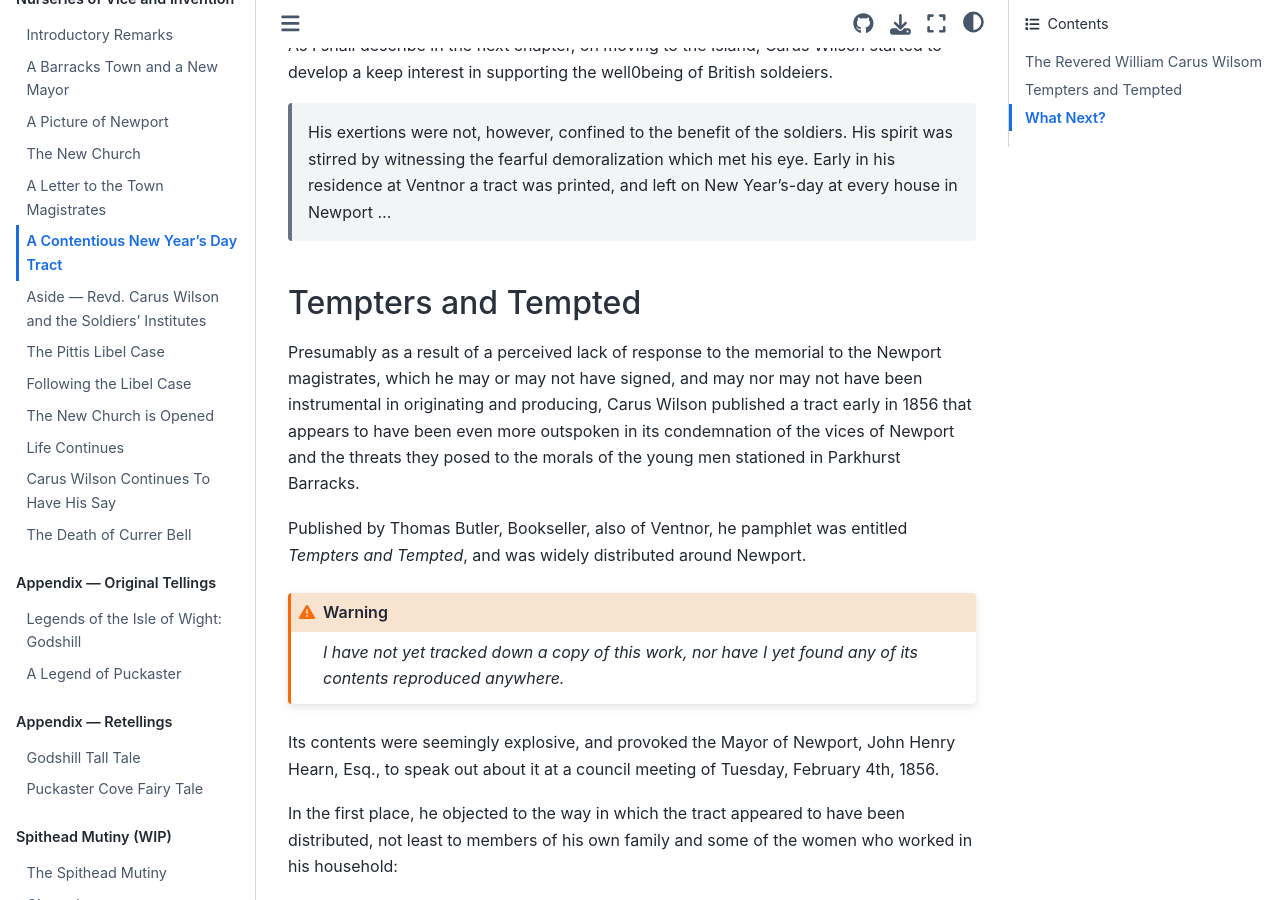
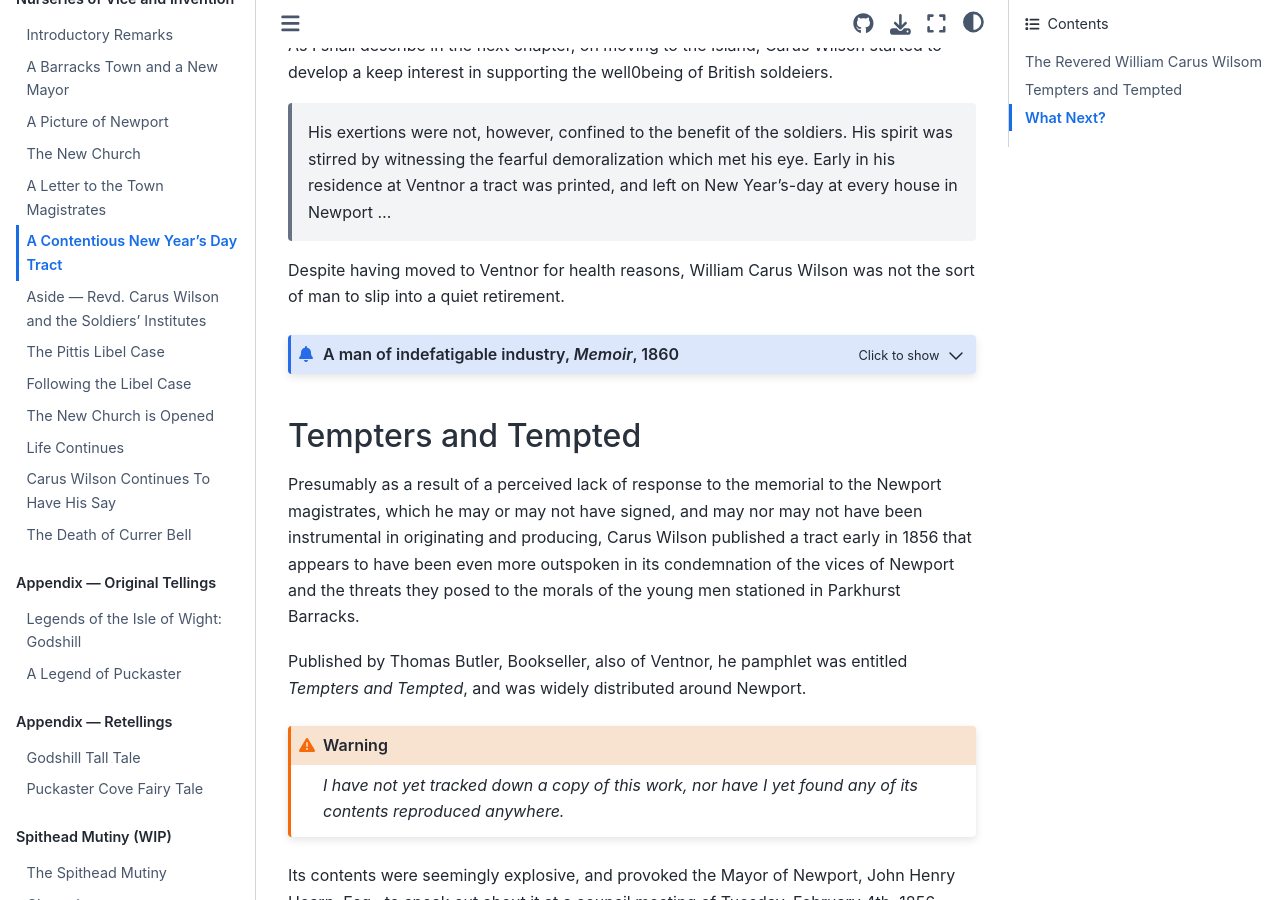
Before and after one commit to psychemedia/island-storynotes, a Jupyter Book: the page built from carus-wilson/20-tempters-and-tempted.md, in a window 1280 px wide and 900 px high, scrolled down 3554 px. Built offline with Jupyter Book 1.0.4 settings and Sphinx 7.4.7 and the Sphinx Book theme 1.1.4, drawn with Linux system fonts in a browser that asks for light colours.

Commit message:
Update 20-tempters-and-tempted.md

````diff
--- a/carus-wilson/20-tempters-and-tempted.md
+++ b/carus-wilson/20-tempters-and-tempted.md
@@ -166,6 +166,18 @@ Travelling to warmer climes in Italy, on grounds of ill-health, he took an inter
 As I shall describe in the next chapter, on moving to the Island, Carus Wilson started to develop a keep interest in supporting the well0being of British soldeiers.
 
 > His exertions were not, however, confined to the benefit of the soldiers. His spirit was stirred by witnessing the fearful demoralization which met his eye. Early in his residence at Ventnor a tract was printed, and left on New Year's-day at every house in Newport ...
+
+Despite having moved to Ventnor for health reasons, William Carus Wilson was not the sort of man to slip into a quiet retirement.
+
+```{admonition} A man of indefatigable industry, *Memoir*, 1860
+:class: dropdown
+
+*[Brief memoir of the late Rev. W. Carus-Wilson](https://books.google.co.uk/books?id=DQ5hAAAAcAAJ), reprinted by permission from “The Christian Observer” ... With extracts from letters to soldiers in India, etc.* 1860,
+
+Nothing was more striking, to those who had the opportunity of witnessing his daily life, than his indefatigable industry. Not a moment of time throughout the day seemed wasted. Early, punetual, and rapid in all his habits, he seemed intent upon crowding into the day the utmost possible amount of work. Even his meals were taken with a degree of haste which was probably not without its effect in undermining, during a long course of years, his iron constitution ; and no sooner was the meal concluded, than he again hastened to his desk.
+
+His only recreation was in his garden, which always presented a scene of beauty and fragrance that might well charm and gratify even his ardent love of flowers. His only exercise was found in his necessary walks while visiting his schools, parish, or neighbours.
+```
 
 ## Tempters and Tempted
 
````
